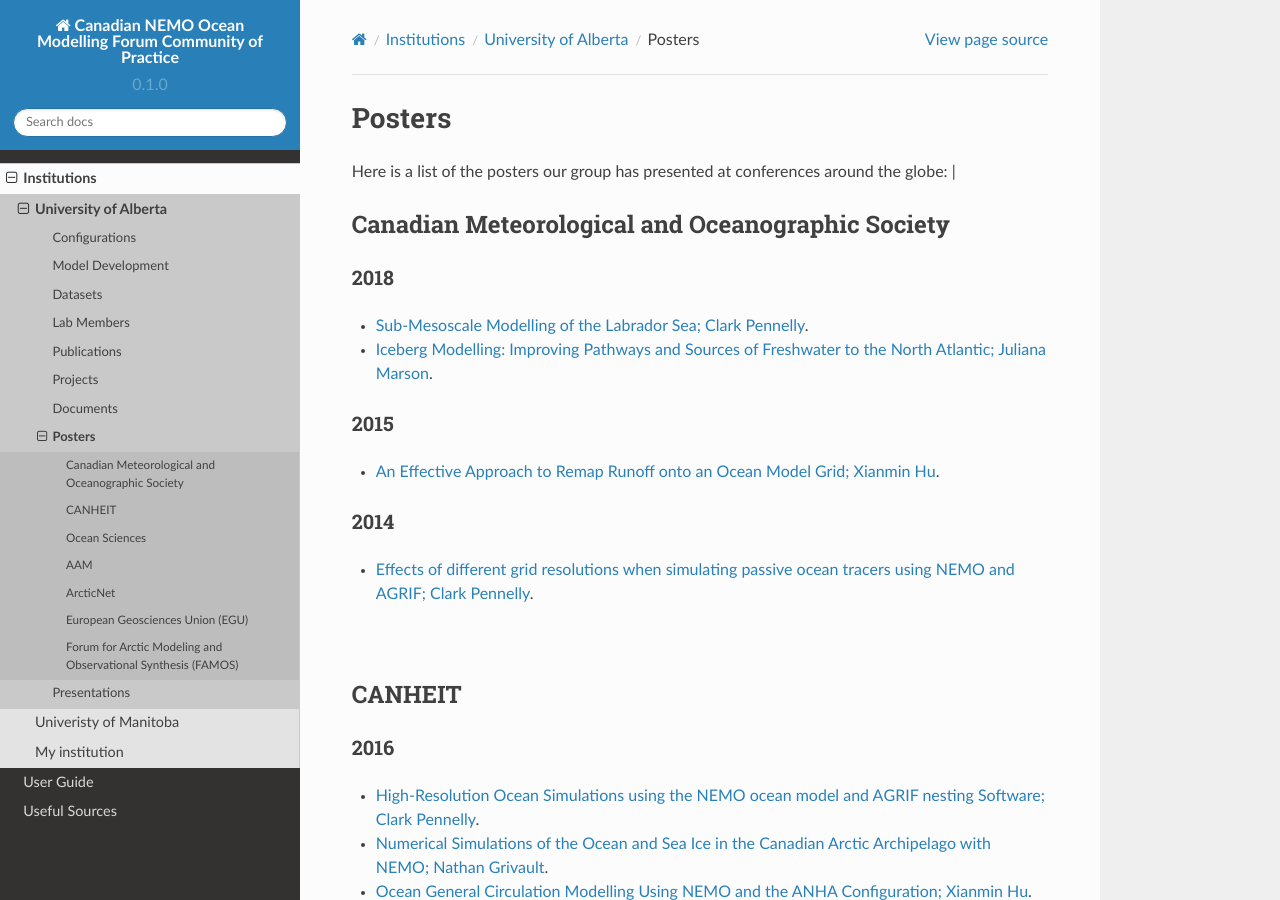
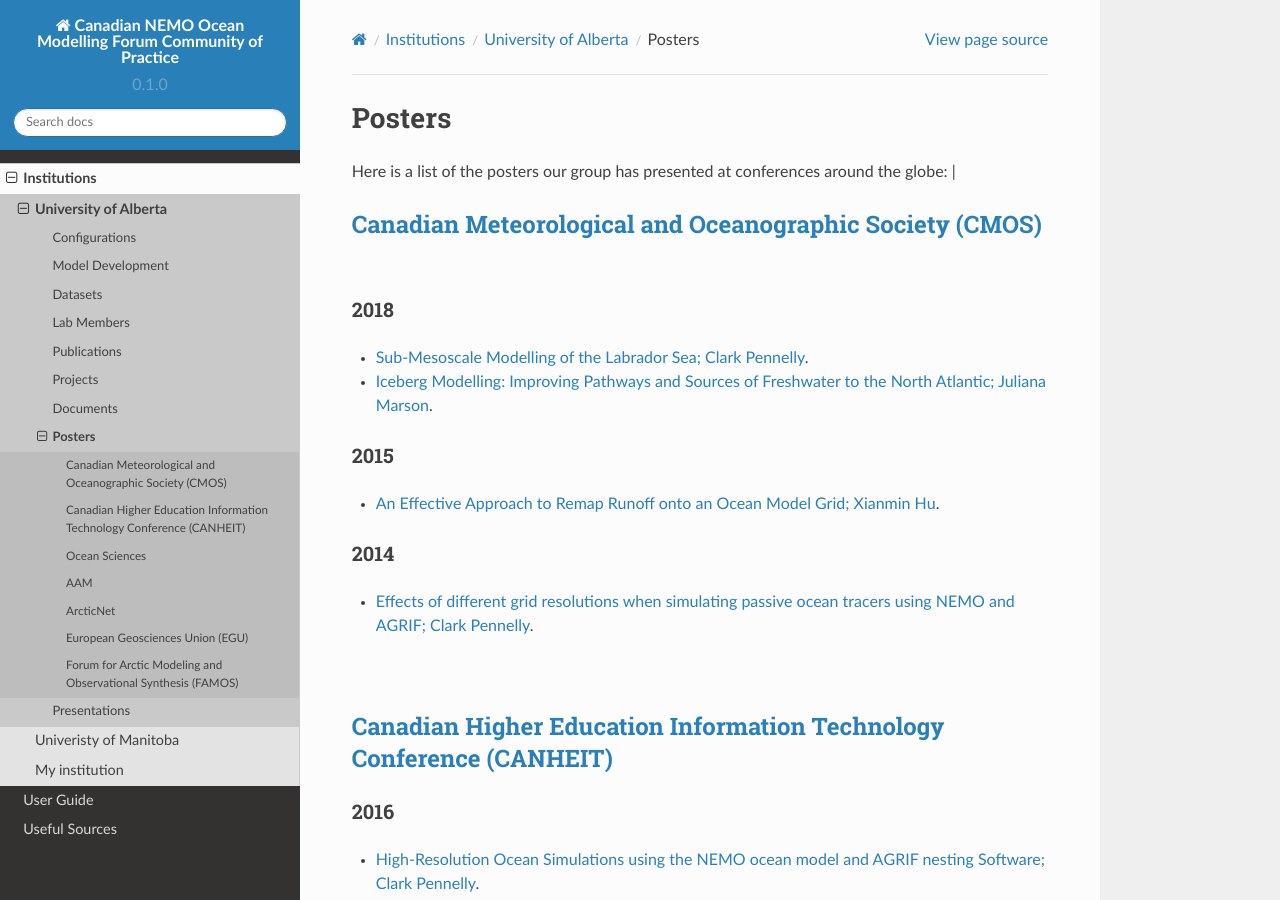
Before and after one commit to UofA-NEMO/Canadian-NEMO-Ocean-Modelling-Forum-Community-of-Practice, a Sphinx documentation site: the page built from docs/Institutions/UofA/Posters.rst, in a window 1280 px wide and 900 px high. Built offline with Sphinx 7.4.7 and the Read the Docs theme 2.0.0, drawn with Linux system fonts in a browser that asks for light colours; some of the changed lines change nothing that is shown.

Commit message:
Update Posters.rst

```diff
--- a/docs/Institutions/UofA/Posters.rst
+++ b/docs/Institutions/UofA/Posters.rst
@@ -4,8 +4,8 @@
 Here is a list of the posters our group has presented at conferences around the globe:
 |
 
-Canadian Meteorological and Oceanographic Society
--------------------------------------------------
+`Canadian Meteorological and Oceanographic Society (CMOS) <https://www.cmos.ca/>`_
+---------------------------------------------------
 
 2018
 ^^^^
@@ -28,8 +28,8 @@
 
 |
 
-CANHEIT
--------
+`Canadian Higher Education Information Technology Conference (CANHEIT) <https://www.cuccio.net/en/events/canheit.html>`_
+------------------------------------------------------------
 
 2016
 ^^^^
@@ -43,8 +43,8 @@
 
 |
 
-Ocean Sciences
---------------
+`Ocean Sciences <https://www.aslo.org/>`_
+----------------
 
 2020
 ^^^^
@@ -71,8 +71,8 @@
 
 |
 
-ArcticNet
----------
+`ArcticNet <https://arcticnet.ulaval.ca/>`_
+-----------
 
 2014
 ^^^^
@@ -81,8 +81,8 @@
 
 |
 
-European Geosciences Union (EGU)
---------------------------------
+`European Geosciences Union (EGU) <https://www.egu.eu/>`_
+---------------------------------
 
 2016
 ^^^^
@@ -91,8 +91,8 @@
 
 |
 
-Forum for Arctic Modeling and Observational Synthesis (FAMOS)
--------------------------------------------------------------
+`Forum for Arctic Modeling and Observational Synthesis (FAMOS) <https://web.whoi.edu/famos/>`_
+---------------------------------------------------------------
 
 2018
 ^^^^
```
